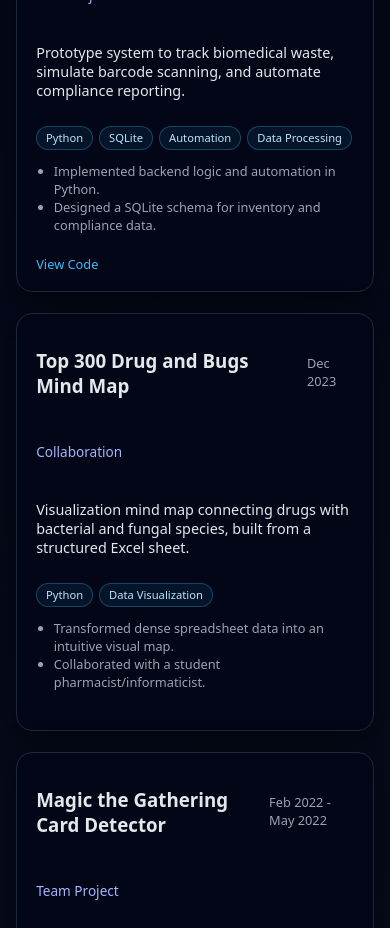
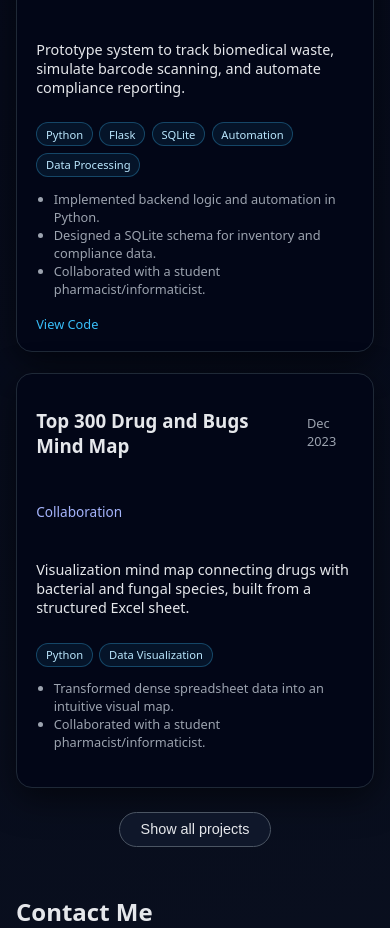
Before and after one commit to RonnieJackson507/Portfolio-Website, a React (Vite) app in the folder frontend/: page / in a window 390 px wide. Shown: the part 3260-4188 px from the top of the page. Built offline with nearby package versions, Linux system fonts and the light colour scheme.

Commit message:
Making the mobile UI better for the project cards

```diff
--- a/frontend/src/components/Projects.jsx
+++ b/frontend/src/components/Projects.jsx
@@ -1,11 +1,49 @@
+import { useState, useEffect } from "react";
 import projects from "../data/projects.json";
 import ProjectCard from "./ProjectCard";
 
+const MAX_PROJECTS = 6;
+const DEFAULT_VISIBLE = 3;
+const MOBILE_BREAKPOINT = 768; // px
+
 export default function Projects() {
+  const [showAll, setShowAll] = useState(false);
+
+  // Only ever use up to 6
+  const featuredProjects = projects.slice(0, MAX_PROJECTS);
+
+  // Decide how many to show
+  const visibleProjects = showAll
+    ? featuredProjects
+    : featuredProjects.slice(0, DEFAULT_VISIBLE);
+
+  // Automatically show all projects on desktop,
+  // and use the 3/6 toggle only on mobile.
+  useEffect(() => {
+    if (typeof window === "undefined") return;
+
+    const handleResize = () => {
+      if (window.innerWidth > MOBILE_BREAKPOINT) {
+        // Desktop: always show all
+        setShowAll(true);
+      } else {
+        // Mobile: start collapsed (3 visible)
+        setShowAll(false);
+      }
+    };
+
+    // Run once on mount
+    handleResize();
+
+    // Listen for window resizes
+    window.addEventListener("resize", handleResize);
+    return () => window.removeEventListener("resize", handleResize);
+  }, []);
+
   return (
     <section className="projects-section" id="projects">
       <header className="projects-section__header">
-        <h2>Featured Projects</h2>
+        <h2>Projects</h2>
         <p>
           A collection of my work across AI, full-stack development, healthcare,
           computer vision, and interactive experiences.
@@ -13,10 +51,23 @@ export default function Projects() {
       </header>
 
       <div className="projects-section__grid">
-        {projects.map((project) => (
+        {visibleProjects.map((project) => (
           <ProjectCard key={project.id} project={project} />
         ))}
       </div>
+
+      {/* Toggle button (used on mobile, hidden via CSS on desktop) */}
+      {featuredProjects.length > DEFAULT_VISIBLE && (
+        <div className="projects-section__more">
+          <button
+            type="button"
+            className="projects-section__more-btn"
+            onClick={() => setShowAll((prev) => !prev)}
+          >
+            {showAll ? "Show fewer projects" : "Show all projects"}
+          </button>
+        </div>
+      )}
     </section>
   );
 }
--- a/frontend/src/data/projects.json
+++ b/frontend/src/data/projects.json
@@ -26,12 +26,13 @@
     "id": "pharmaflex",
     "title": "PharmaFlex - Biomedical Waste Management Prototype",
     "timeframe": "Oct 2024 - Dec 2024",
-    "role": "Solo Project",
-    "tech": ["Python", "SQLite", "Automation", "Data Processing"],
+    "role": "Collaboration",
+    "tech": ["Python", "Flask", "SQLite", "Automation", "Data Processing"],
     "shortDescription": "Prototype system to track biomedical waste, simulate barcode scanning, and automate compliance reporting.",
     "highlights": [
       "Implemented backend logic and automation in Python.",
-      "Designed a SQLite schema for inventory and compliance data."
+      "Designed a SQLite schema for inventory and compliance data.",
+      "Collaborated with a student pharmacist/informaticist."
     ],
     "repoUrl": "https://github.com/RonnieJackson507/PharmaFlex",
     "demoUrl": null
@@ -82,7 +83,7 @@
     "id": "pong-breaker",
     "title": "Pong Breaker",
     "timeframe": "Feb 2022 - May 2022",
-    "role": "Solo Project",
+    "role": "Team Project",
     "tech": ["Unity", "C#", "Game Dev"],
     "shortDescription": "A game that combines Pong and Brick Breaker, with both single-player and multiplayer modes.",
     "highlights": [
--- a/frontend/src/index.css
+++ b/frontend/src/index.css
@@ -147,6 +147,27 @@ a {
   grid-template-columns: repeat(auto-fit, minmax(260px, 1fr));
 }
 
+.projects-section__more {
+  margin-top: 1.5rem;
+  display: flex;
+  justify-content: center;
+}
+
+.projects-section__more-btn {
+  padding: 0.55rem 1.3rem;
+  border-radius: 999px;
+  border: 1px solid #4b5563;
+  background: #0f172a;
+  color: #e5e7eb;
+  font-size: 0.9rem;
+  cursor: pointer;
+}
+
+.projects-section__more-btn:hover {
+  border-color: #9ca3af;
+}
+
+
 /* Project card */
 .project-card {
   background: radial-gradient(circle at top left, #020617, #020617 40%, #020617 60%, #020617);
@@ -207,10 +228,11 @@ a {
 }
 
 .project-card__footer {
-  margin-top: 0.2rem;
+  margin-top: auto;
   display: flex;
-  gap: 0.7rem;
-  flex-wrap: wrap;
+  justify-content: space-between;
+  align-items: center;
+  width: 100%;
 }
 
 .project-card__link {
@@ -243,3 +265,9 @@ a {
     text-align: center;
   }
 }
+
+@media (min-width: 769px) {
+  .projects-section__more {
+    display: none;
+  }
+}
```
Also changed, not shown: frontend/src/data/projects.js (deleted, +0 -92 lines).
